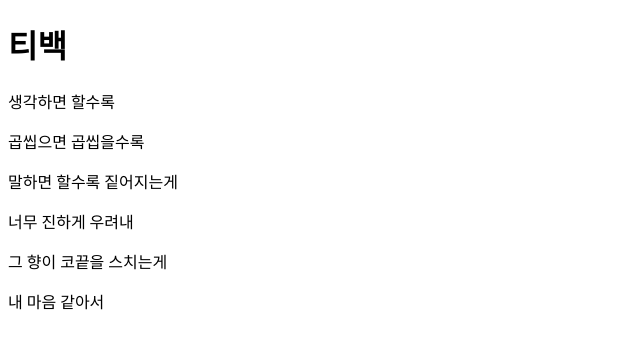
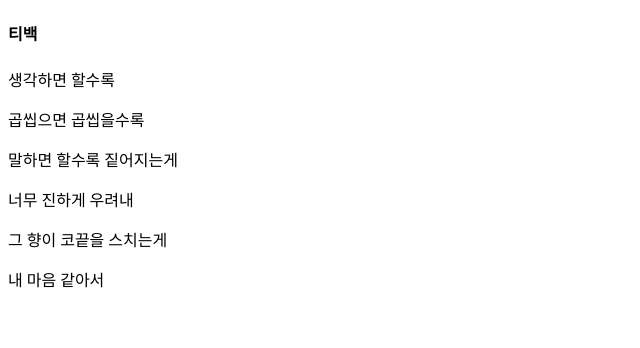
Before and after one commit to yappi1021/myweb34, a plain HTML site: page index.html in a window 1280 px wide. Shown: the whole page, without its empty margins (0-640 px from the left). Drawn offline with Linux system fonts and the light colour scheme.

Commit message:
Update index.html

```diff
--- a/index.html
+++ b/index.html
@@ -1,7 +1,7 @@
 <!DOCTYPE html>
 <html>
   <head>
-    <h1>티백</h1>
+    <h4>티백</h4>
   </head>
   <body>
     <p>생각하면 할수록</p>
```
